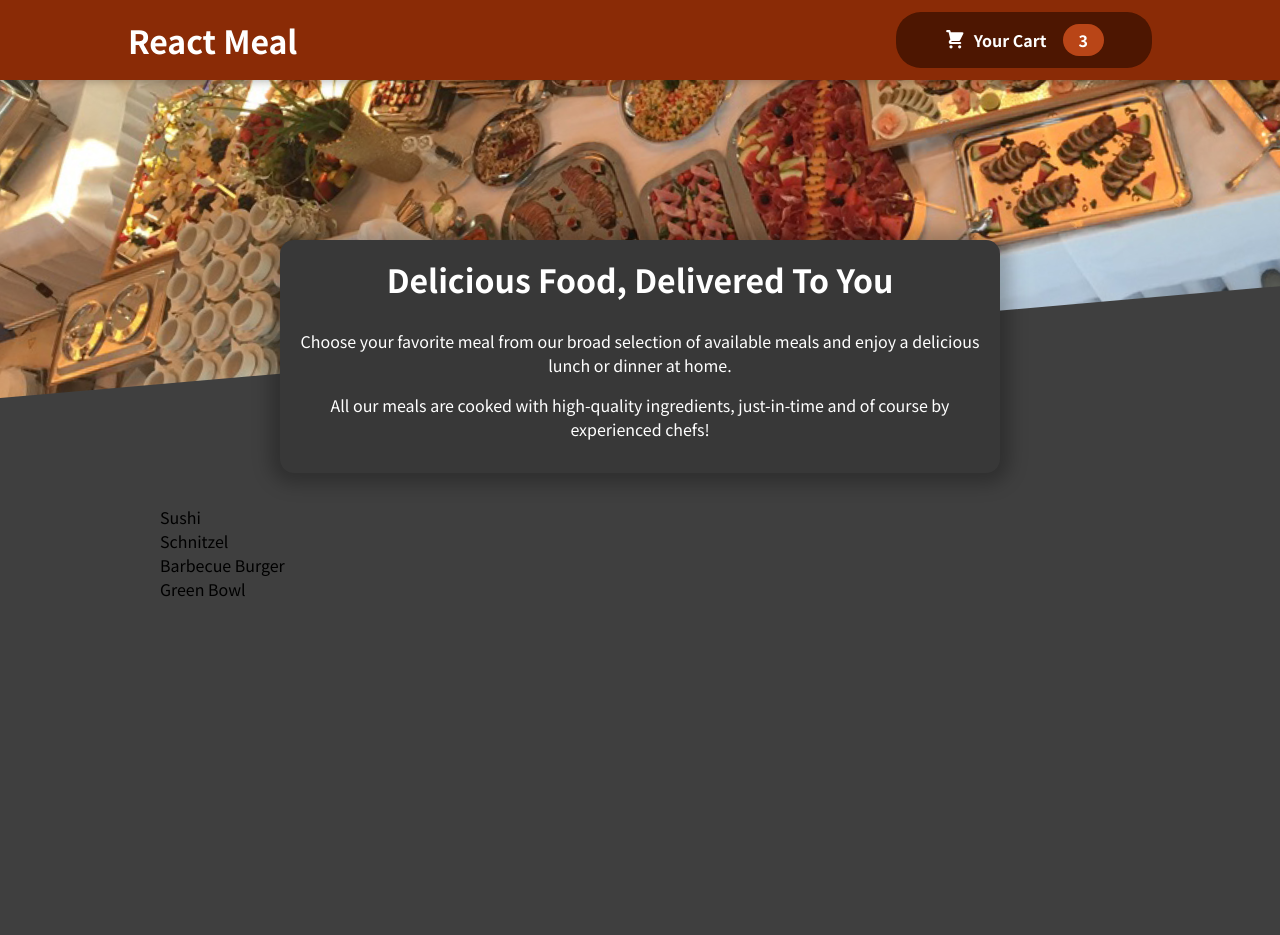
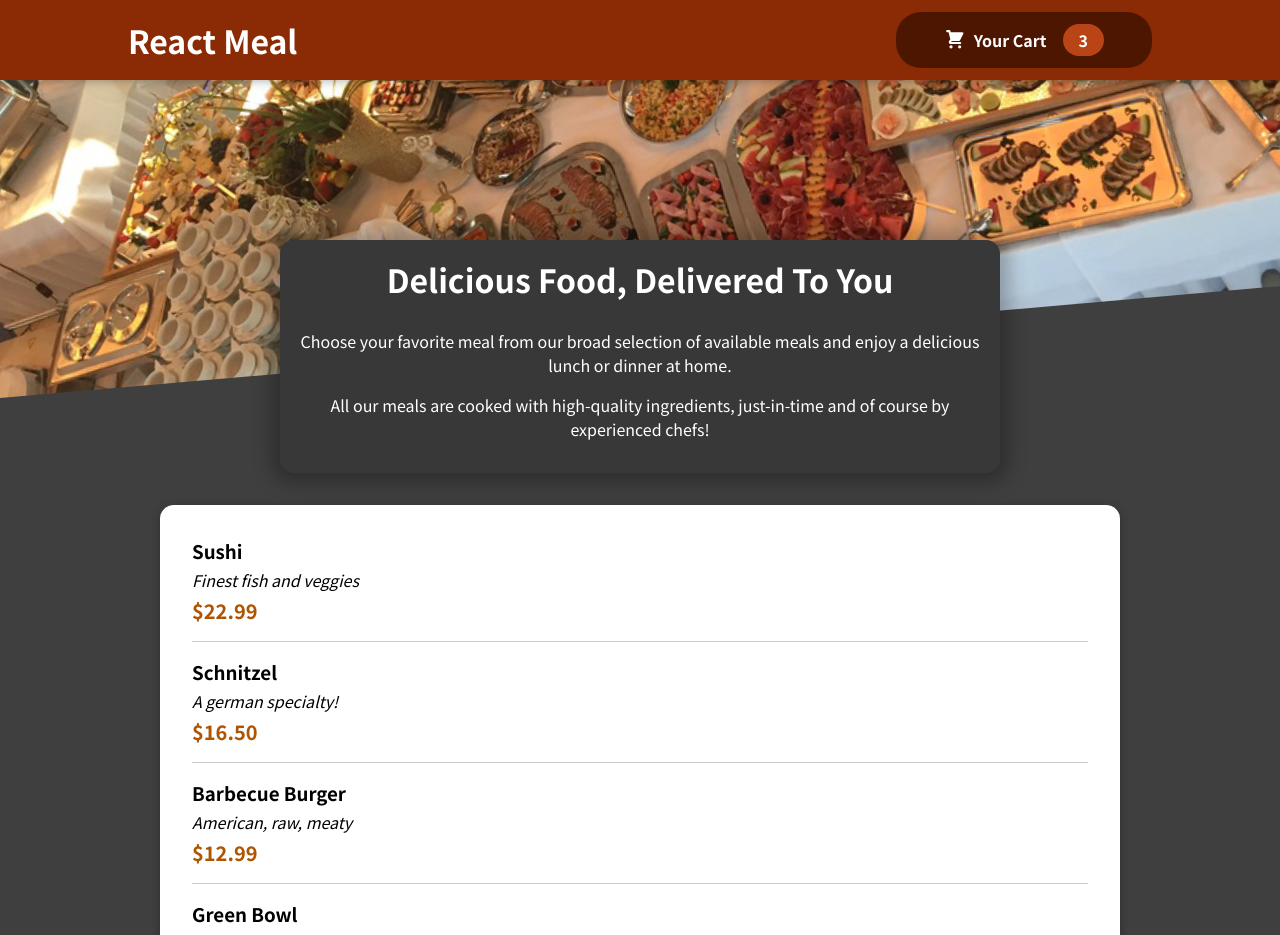
Before and after one commit to TalenticaSoftware/image-gallery-docker-project, a React (Create React App) app: page / in a window 1280 px wide. Shown: the top 935 px of the page. Before the commit the page ends 800 px from the top, so only its background shows below. Built offline with nearby package versions, Linux system fonts and the light colour scheme.

Commit message:
Added individual meal items and displaying properly

```diff
--- a/src/components/Meals/AvailableMeals.js
+++ b/src/components/Meals/AvailableMeals.js
@@ -1,4 +1,6 @@
 import classes from "./AvailableMeals.module.css";
+import Card from "../UI/Card";
+import MealItem from "./MealItem/MealItem";
 
 const DUMMY_MEALS = [
     {
@@ -28,12 +30,14 @@
   ];
 
 const AvailableMeals = () => {
-    const mealsList = DUMMY_MEALS.map(meal=> <li>{meal.name}</li>);
+    const mealsList = DUMMY_MEALS.map(meal=> <MealItem key={meal.id} name={meal.name} description={meal.description} price={meal.price}/>);
     return(
         <section className= {classes.meals}>
-            <ul>
-                {mealsList}
-            </ul>
+            <Card>
+                <ul>
+                    {mealsList}
+                </ul>
+            </Card>
         </section>
     );
 };
--- /dev/null
+++ b/src/components/Meals/MealItem/MealItem.js
@@ -0,0 +1,17 @@
+import classes from "./MealItem.module.css";
+
+const MealItem = props => {
+    const price = `$${props.price.toFixed(2)}`;
+    return(
+        <li className={classes.meal}>
+            <div>
+                <h3>{props.name}</h3>
+                <div className={classes.description}>{props.description}</div>
+                <div className={classes.price}>{price}</div>
+            </div>
+            <div></div>
+        </li>
+    );
+};
+
+export default MealItem;
--- /dev/null
+++ b/src/components/Meals/MealItem/MealItem.module.css
@@ -0,0 +1,22 @@
+.meal {
+    display: flex;
+    justify-content: space-between;
+    margin: 1rem;
+    padding-bottom: 1rem;
+    border-bottom: 1px solid #ccc;
+  }
+
+  .meal h3 {
+    margin: 0 0 0.25rem 0;
+  }
+
+  .description {
+    font-style: italic;
+  }
+
+  .price {
+    margin-top: 0.25rem;
+    font-weight: bold;
+    color: #ad5502;
+    font-size: 1.25rem;
+  }
--- /dev/null
+++ b/src/components/UI/Card.js
@@ -0,0 +1,7 @@
+import classes from "./Card.module.css";
+
+const Card = props => {
+    return <div className={classes.card}>{props.children}</div>
+};
+
+export default Card;
--- /dev/null
+++ b/src/components/UI/Card.module.css
@@ -0,0 +1,6 @@
+.card {
+    padding: 1rem;
+    box-shadow: 0 2px 8px rgba(0, 0, 0, 0.25);
+    border-radius: 14px;
+    background-color: white;
+  }
```
Also changed, not shown: src/components/Meals/MealItem/MealItemForm.js (added).
